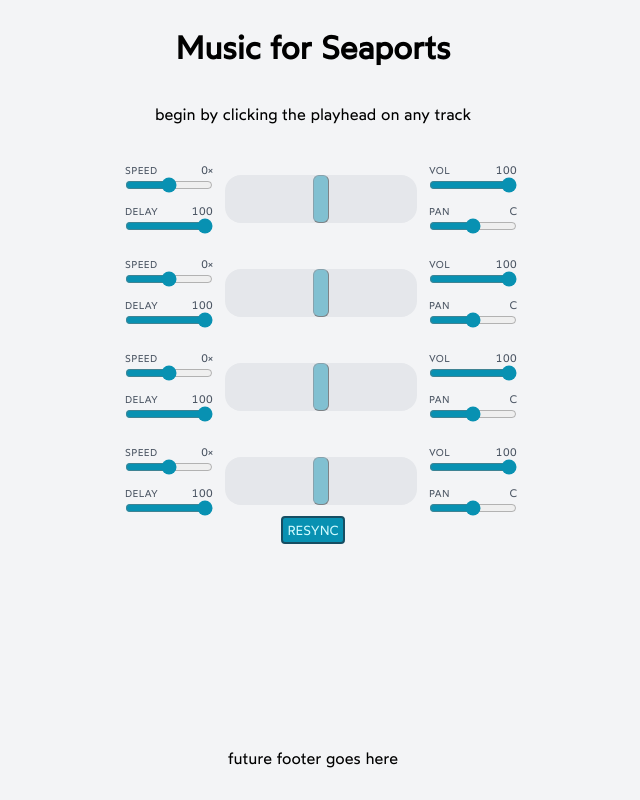
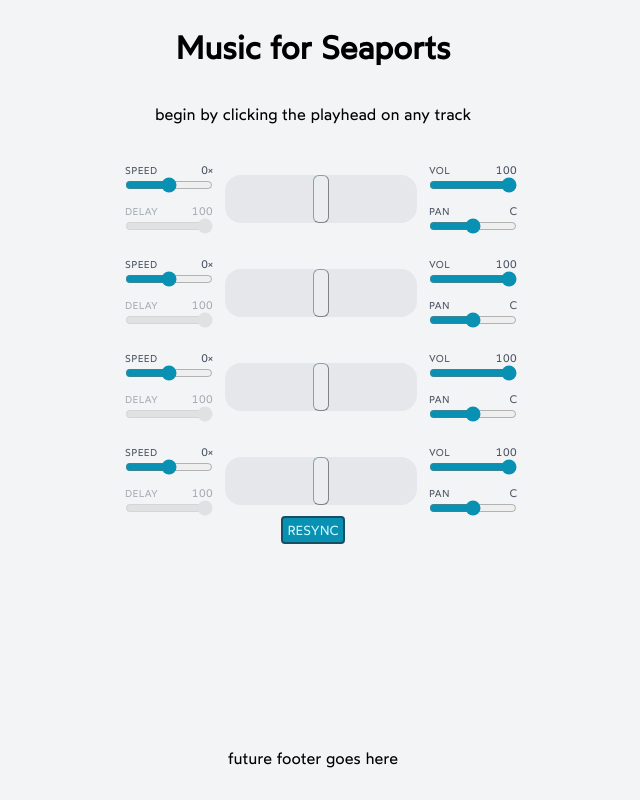
Before and after one commit to omniverse/ambient-slide, a Next.js app: page / in a window 1280 px wide. Shown: the whole page, without its empty margins (327-967 px from the left). Built offline with nearby package versions, Linux system fonts and the light colour scheme.

Commit message:
default play heads to off

```diff
--- a/components/welcome/slider.tsx
+++ b/components/welcome/slider.tsx
@@ -295,7 +295,7 @@ export const Slider = forwardRef<
   const [segmentWidth, setSegmentWidth] = useState(0);
   const [loopStartTime, setLoopStartTime] = useState(0);
   const [displayRate, setDisplayRate] = useState(0);
-  const [headEngaged, setHeadEngaged] = useState(true);
+  const [headEngaged, setHeadEngaged] = useState(false);
   const [playbackDirection, setPlaybackDirection] =
     useState<PlaybackDirection>("forward");
   const [volume, setVolume] = useState(1);
```
